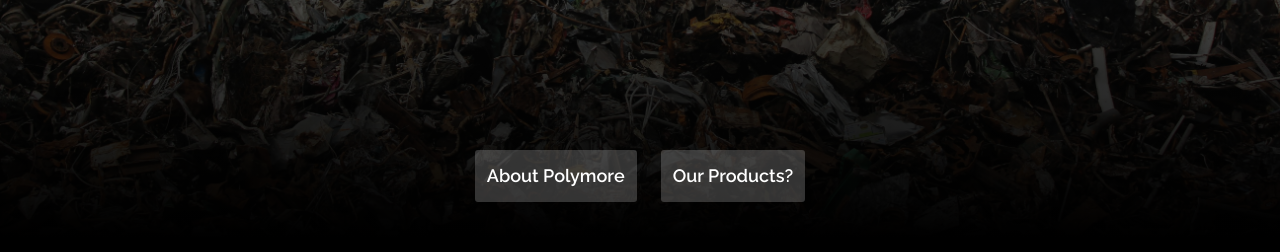
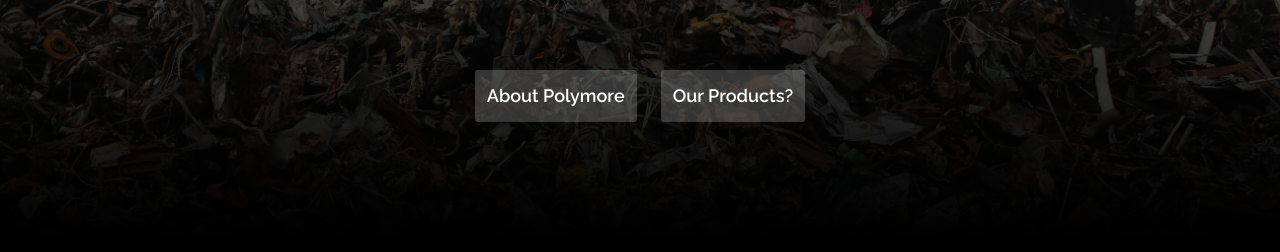
Before and after one commit to hanantyodut/CodeChallenge2-ComPro-Polymore, a React (Vite) app: page / in a window 1280 px wide. Shown: the part 530-782 px from the top of the page. Built offline with nearby package versions, Linux system fonts and the light colour scheme; no server answers; a web font is replaced by a local one.

Commit message:
8th height homepage

```diff
--- a/src/components/homepage.jsx
+++ b/src/components/homepage.jsx
@@ -26,7 +26,7 @@ export function Homepage() {
 					<p className="comp-desc mt-2 ml-1rem tabletMax:text-lg text-2xl font-head italic text-[#6dd635] font-semibold text-center rounded-md">
 						Change your wastes into treasures!
 					</p>
-					<div className="mt-[15rem] flex tablet:flex-row flex-col items-center gap-6 justify-center w-full">
+					<div className="mt-[10rem] flex tablet:flex-row flex-col items-center gap-6 justify-center w-full">
 						<Link to="/about">
 							<button className="text-[#fff] bg-[#fbfbfb] bg-opacity-20 hover:bg-[#14571c] p-3 border2 border-[#14571c] border-solid  rounded-[3px] text-lg font-semibold duration-200">
 								About Polymore
```
